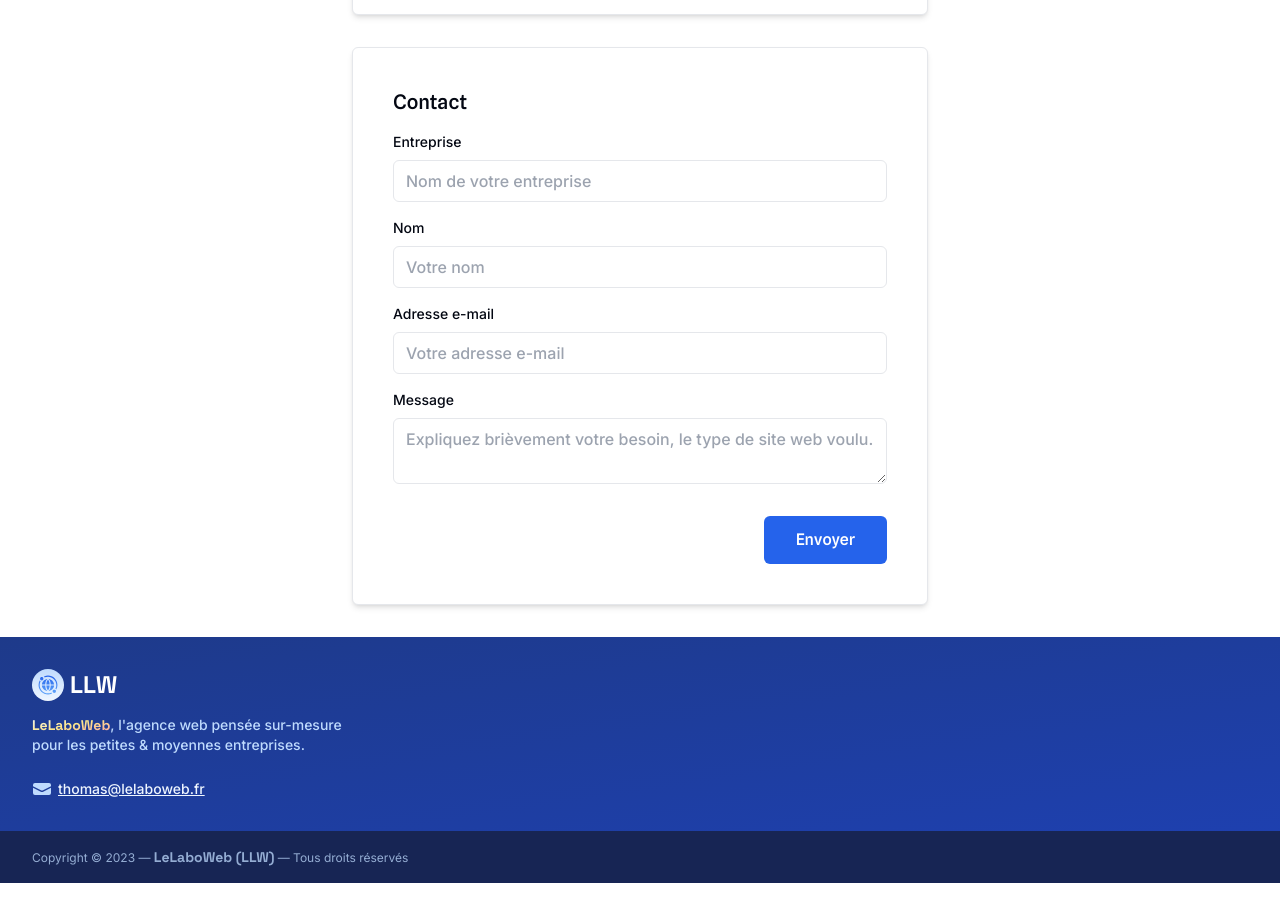
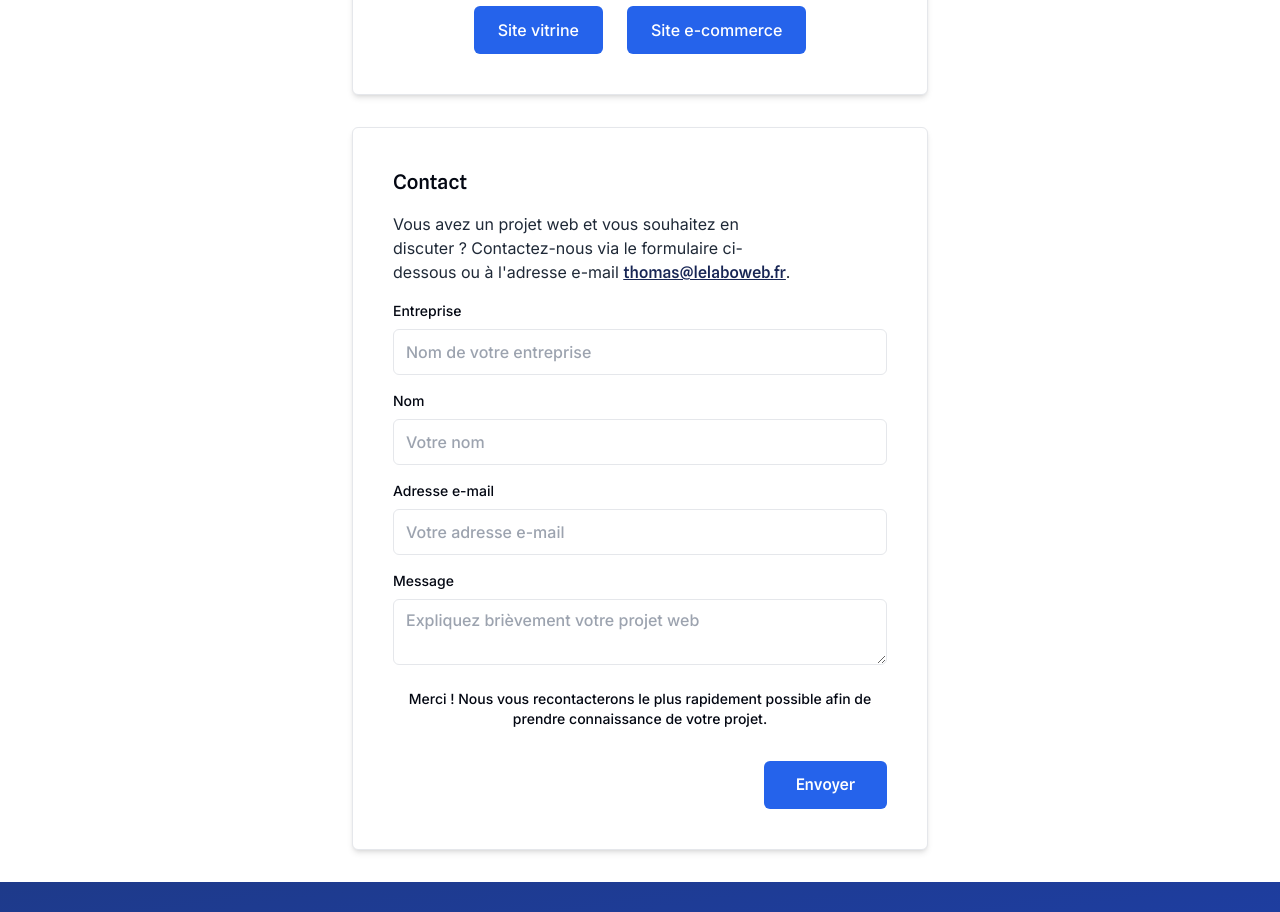
Before and after one commit to TotomInc/tcaweb, a Next.js app: page /contact in a window 1280 px wide. Shown: the part 840-1752 px from the top of the page. Before the commit the page ends 1723 px from the top, so only its background shows below. Built offline with nearby package versions, Linux system fonts and the light colour scheme.

Commit message:
feat(contact): improve contact form and calculator

```diff
--- a/components/marketing/WebsiteCalculator.tsx
+++ b/components/marketing/WebsiteCalculator.tsx
@@ -47,7 +47,7 @@ function StepButton({
     <button
       {...buttonProps}
       type="button"
-      className="rounded-md bg-blue-600 px-6 py-3 text-base font-medium text-white transition-colors duration-300 ease-out hover:bg-blue-700"
+      className="rounded-md bg-blue-600 px-6 py-3 text-base font-medium text-white transition-colors duration-300 ease-out hover:bg-blue-700 focus:bg-blue-700 focus:outline-none focus:ring-2 focus:ring-blue-200"
     >
       {children}
     </button>
@@ -304,6 +304,10 @@ export function WebsiteCalculator({ className }: { className?: string }) {
       <div className="mx-auto w-full max-w-xl rounded-md border border-gray-200 bg-white p-6 shadow-md lg:p-10">
         {!websiteType ? (
           <>
+            <h2 className="mb-4 font-spline text-2xl font-semibold text-gray-950">
+              Outil d&apos;estimation rapide de votre projet web
+            </h2>
+
             <StepTitle>Quel type de site souhaitez-vous ?</StepTitle>
 
             <StepDescription>
--- a/components/sections/ContactForm.tsx
+++ b/components/sections/ContactForm.tsx
@@ -3,6 +3,7 @@
 "use client";
 
 import { useState } from "react";
+import Balancer from "react-wrap-balancer";
 
 function Label({
   children,
@@ -22,7 +23,7 @@ function Input({ ...inputProps }: React.InputHTMLAttributes<HTMLInputElement>) {
   return (
     <input
       {...inputProps}
-      className="block w-full rounded-md border border-gray-200 px-3 py-2 text-base font-medium text-gray-950 placeholder-gray-400 focus:border-blue-600 focus:outline-none focus:ring-2 focus:ring-blue-200"
+      className="block w-full rounded-md border border-gray-200 px-3 py-2.5 text-base font-medium text-gray-950 placeholder-gray-400 focus:border-blue-600 focus:outline-none focus:ring-2 focus:ring-blue-200"
     />
   );
 }
@@ -39,7 +40,7 @@ function Textarea({
 }
 
 export function ContactForm() {
-  const [success, setSuccess] = useState(false);
+  const [success, setSuccess] = useState(true);
   const [isLoading, setIsLoading] = useState(false);
 
   const [entreprise, setEntreprise] = useState("");
@@ -79,6 +80,23 @@ export function ContactForm() {
         <h3 className="font-spline text-xl font-medium text-gray-950">
           Contact
         </h3>
+
+        <p className="mt-4 text-base text-gray-800">
+          <Balancer>
+            Vous avez un projet web et vous souhaitez en discuter&nbsp;?
+            Contactez-nous via le formulaire ci-dessous ou à l&apos;adresse
+            e-mail{" "}
+            <a
+              href="mailto:thomas@lelaboweb.fr"
+              target="_blank"
+              className="font-spline font-medium text-blue-950 underline hover:text-blue-700"
+              rel="noreferrer"
+            >
+              thomas@lelaboweb.fr
+            </a>
+            .
+          </Balancer>
+        </p>
 
         <div className="mt-4 flex flex-col space-y-4">
           <div className="flex w-full flex-col">
@@ -120,15 +138,22 @@ export function ContactForm() {
             <Textarea
               name="message"
               id="message"
-              placeholder="Expliquez brièvement votre besoin, le type de site web voulu."
+              placeholder="Expliquez brièvement votre projet web"
               onChange={(e) => setMessage(e.target.value)}
             />
           </div>
         </div>
 
+        {success ? (
+          <p className="mt-6 text-center text-sm font-medium text-gray-950">
+            Merci ! Nous vous recontacterons le plus rapidement possible afin de
+            prendre connaissance de votre projet.
+          </p>
+        ) : null}
+
         <button
           type="submit"
-          className="mt-8 self-end rounded-md bg-blue-600 px-8 py-3 font-spline font-medium text-white hover:bg-blue-700 focus:outline-none"
+          className="mt-8 self-end rounded-md bg-blue-600 px-8 py-3 font-spline font-medium text-white hover:bg-blue-700 focus:bg-blue-700 focus:outline-none focus:ring-2 focus:ring-blue-200"
           disabled={isLoading || success}
         >
           Envoyer
```
